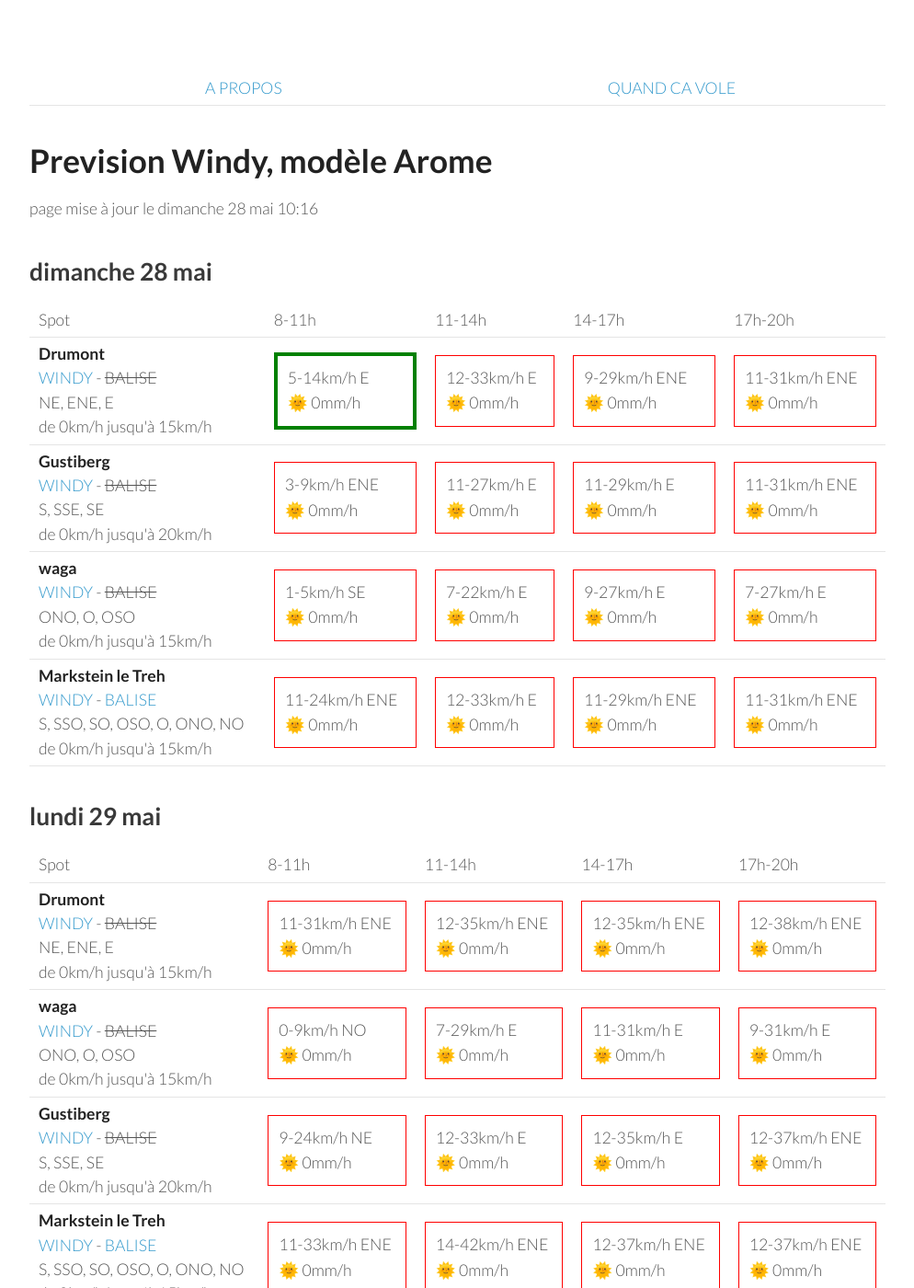
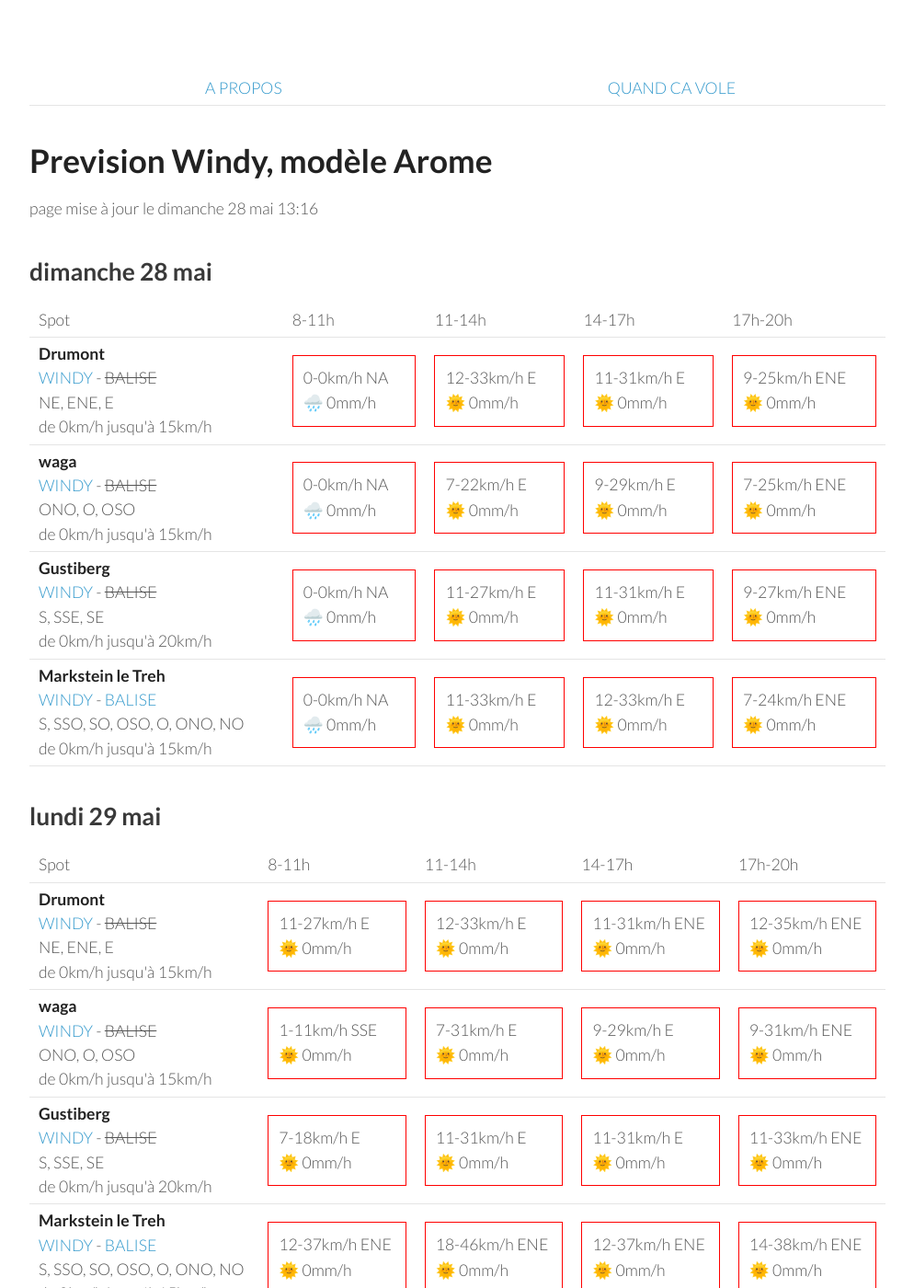
Before and after one commit to parapente-dans-le-nord/parapente-dans-le-nord.github.io, a Jekyll site: the page built from vosges.markdown, in a window 1280 px wide and 1400 px high. Shown: the whole window at 92% size, without its empty margins (26-1020 px from the left). Built offline with Jekyll 4.4.1, drawn with Linux system fonts in a browser that asks for light colours.

Commit message:
update index.markdown

```diff
--- a/vosges.markdown
+++ b/vosges.markdown
@@ -7,7 +7,7 @@ title:  "Tous les spots"
 {: .links}
 
 # Prevision Windy, modèle Arome
-page mise à jour le dimanche 28 mai 10:16
+page mise à jour le dimanche 28 mai 13:16
 
 ## dimanche 28 mai
 
@@ -24,41 +24,37 @@ page mise à jour le dimanche 28 mai 10:16
 <tr>
         <td><strong>Drumont</strong><br><a href="https://windy.com/47.898/6.919?47.687,6.919,9,m:eYYagmG">WINDY</a> - <span class="no-balise"> BALISE </span><br> <span class="vent-favorable">NE, ENE, E</span><br><span class="force-vent">de 0km/h jusqu'à 15km/h</span> </td>
 
-            <td><div class="flyable"><p>5-14km/h E</p><p>🌞 0mm/h</p></div></td>
+            <td><div class="not-flyable"><p>0-0km/h NA</p><p>🌧️ 0mm/h</p></div></td>
             <td><div class="not-flyable"><p>12-33km/h E</p><p>🌞 0mm/h</p></div></td>
-            <td><div class="not-flyable"><p>9-29km/h ENE</p><p>🌞 0mm/h</p></div></td>
-            <td><div class="not-flyable"><p>11-31km/h ENE</p><p>🌞 0mm/h</p></div></td>
+            <td><div class="not-flyable"><p>11-31km/h E</p><p>🌞 0mm/h</p></div></td>
+            <td><div class="not-flyable"><p>9-25km/h ENE</p><p>🌞 0mm/h</p></div></td>
 
+    </tr>
+<tr>
+        <td><strong>waga</strong><br><a href="https://windy.com/47.903/6.996?47.900,6.983,15">WINDY</a> - <span class="no-balise"> BALISE </span><br> <span class="vent-favorable">ONO, O, OSO</span><br><span class="force-vent">de 0km/h jusqu'à 15km/h</span> </td>
+
+            <td><div class="not-flyable"><p>0-0km/h NA</p><p>🌧️ 0mm/h</p></div></td>
+            <td><div class="not-flyable"><p>7-22km/h E</p><p>🌞 0mm/h</p></div></td>
+            <td><div class="not-flyable"><p>9-29km/h E</p><p>🌞 0mm/h</p></div></td>
+            <td><div class="not-flyable"><p>7-25km/h ENE</p><p>🌞 0mm/h</p></div></td>
 
     </tr>
 <tr>
         <td><strong>Gustiberg</strong><br><a href="https://windy.com/47.894/6.934?47.891,6.934,15,m:eYYagmI">WINDY</a> - <span class="no-balise"> BALISE </span><br> <span class="vent-favorable">S, SSE, SE</span><br><span class="force-vent">de 0km/h jusqu'à 20km/h</span> </td>
 
-            <td><div class="not-flyable"><p>3-9km/h ENE</p><p>🌞 0mm/h</p></div></td>
+            <td><div class="not-flyable"><p>0-0km/h NA</p><p>🌧️ 0mm/h</p></div></td>
             <td><div class="not-flyable"><p>11-27km/h E</p><p>🌞 0mm/h</p></div></td>
-            <td><div class="not-flyable"><p>11-29km/h E</p><p>🌞 0mm/h</p></div></td>
-            <td><div class="not-flyable"><p>11-31km/h ENE</p><p>🌞 0mm/h</p></div></td>
-
-
-    </tr>
-<tr>
-        <td><strong>waga</strong><br><a href="https://windy.com/47.903/6.996?47.900,6.983,15">WINDY</a> - <span class="no-balise"> BALISE </span><br> <span class="vent-favorable">ONO, O, OSO</span><br><span class="force-vent">de 0km/h jusqu'à 15km/h</span> </td>
-
-            <td><div class="not-flyable"><p>1-5km/h SE</p><p>🌞 0mm/h</p></div></td>
-            <td><div class="not-flyable"><p>7-22km/h E</p><p>🌞 0mm/h</p></div></td>
-            <td><div class="not-flyable"><p>9-27km/h E</p><p>🌞 0mm/h</p></div></td>
-            <td><div class="not-flyable"><p>7-27km/h E</p><p>🌞 0mm/h</p></div></td>
-
+            <td><div class="not-flyable"><p>11-31km/h E</p><p>🌞 0mm/h</p></div></td>
+            <td><div class="not-flyable"><p>9-27km/h ENE</p><p>🌞 0mm/h</p></div></td>
 
     </tr>
 <tr>
         <td><strong>Markstein le Treh</strong><br><a href="https://windy.com/47.926/7.012?47.505,7.012,8,m:eY1agmQ">WINDY</a> - <span class=""><a href="http://www.balisemeteo.com/balise.php?idBalise=136">BALISE</a> </span><br> <span class="vent-favorable">S, SSO, SO, OSO, O, ONO, NO</span><br><span class="force-vent">de 0km/h jusqu'à 15km/h</span> </td>
 
-            <td><div class="not-flyable"><p>11-24km/h ENE</p><p>🌞 0mm/h</p></div></td>
+            <td><div class="not-flyable"><p>0-0km/h NA</p><p>🌧️ 0mm/h</p></div></td>
+            <td><div class="not-flyable"><p>11-33km/h E</p><p>🌞 0mm/h</p></div></td>
             <td><div class="not-flyable"><p>12-33km/h E</p><p>🌞 0mm/h</p></div></td>
-            <td><div class="not-flyable"><p>11-29km/h ENE</p><p>🌞 0mm/h</p></div></td>
-            <td><div class="not-flyable"><p>11-31km/h ENE</p><p>🌞 0mm/h</p></div></td>
-
+            <td><div class="not-flyable"><p>7-24km/h ENE</p><p>🌞 0mm/h</p></div></td>
 
     </tr>
 
@@ -80,40 +76,40 @@ page mise à jour le dimanche 28 mai 10:16
 <tr>
         <td><strong>Drumont</strong><br><a href="https://windy.com/47.898/6.919?47.687,6.919,9,m:eYYagmG">WINDY</a> - <span class="no-balise"> BALISE </span><br> <span class="vent-favorable">NE, ENE, E</span><br><span class="force-vent">de 0km/h jusqu'à 15km/h</span> </td>
 
+            <td><div class="not-flyable"><p>11-27km/h E</p><p>🌞 0mm/h</p></div></td>
+            <td><div class="not-flyable"><p>12-33km/h E</p><p>🌞 0mm/h</p></div></td>
             <td><div class="not-flyable"><p>11-31km/h ENE</p><p>🌞 0mm/h</p></div></td>
             <td><div class="not-flyable"><p>12-35km/h ENE</p><p>🌞 0mm/h</p></div></td>
-            <td><div class="not-flyable"><p>12-35km/h ENE</p><p>🌞 0mm/h</p></div></td>
-            <td><div class="not-flyable"><p>12-38km/h ENE</p><p>🌞 0mm/h</p></div></td>
 
 
     </tr>
 <tr>
         <td><strong>waga</strong><br><a href="https://windy.com/47.903/6.996?47.900,6.983,15">WINDY</a> - <span class="no-balise"> BALISE </span><br> <span class="vent-favorable">ONO, O, OSO</span><br><span class="force-vent">de 0km/h jusqu'à 15km/h</span> </td>
 
-            <td><div class="not-flyable"><p>0-9km/h NO</p><p>🌞 0mm/h</p></div></td>
-            <td><div class="not-flyable"><p>7-29km/h E</p><p>🌞 0mm/h</p></div></td>
-            <td><div class="not-flyable"><p>11-31km/h E</p><p>🌞 0mm/h</p></div></td>
-            <td><div class="not-flyable"><p>9-31km/h E</p><p>🌞 0mm/h</p></div></td>
+            <td><div class="not-flyable"><p>1-11km/h SSE</p><p>🌞 0mm/h</p></div></td>
+            <td><div class="not-flyable"><p>7-31km/h E</p><p>🌞 0mm/h</p></div></td>
+            <td><div class="not-flyable"><p>9-29km/h E</p><p>🌞 0mm/h</p></div></td>
+            <td><div class="not-flyable"><p>9-31km/h ENE</p><p>🌞 0mm/h</p></div></td>
 
 
     </tr>
 <tr>
         <td><strong>Gustiberg</strong><br><a href="https://windy.com/47.894/6.934?47.891,6.934,15,m:eYYagmI">WINDY</a> - <span class="no-balise"> BALISE </span><br> <span class="vent-favorable">S, SSE, SE</span><br><span class="force-vent">de 0km/h jusqu'à 20km/h</span> </td>
 
-            <td><div class="not-flyable"><p>9-24km/h NE</p><p>🌞 0mm/h</p></div></td>
-            <td><div class="not-flyable"><p>12-33km/h E</p><p>🌞 0mm/h</p></div></td>
-            <td><div class="not-flyable"><p>12-35km/h E</p><p>🌞 0mm/h</p></div></td>
-            <td><div class="not-flyable"><p>12-37km/h ENE</p><p>🌞 0mm/h</p></div></td>
+            <td><div class="not-flyable"><p>7-18km/h E</p><p>🌞 0mm/h</p></div></td>
+            <td><div class="not-flyable"><p>11-31km/h E</p><p>🌞 0mm/h</p></div></td>
+            <td><div class="not-flyable"><p>11-31km/h E</p><p>🌞 0mm/h</p></div></td>
+            <td><div class="not-flyable"><p>11-33km/h ENE</p><p>🌞 0mm/h</p></div></td>
 
 
     </tr>
 <tr>
         <td><strong>Markstein le Treh</strong><br><a href="https://windy.com/47.926/7.012?47.505,7.012,8,m:eY1agmQ">WINDY</a> - <span class=""><a href="http://www.balisemeteo.com/balise.php?idBalise=136">BALISE</a> </span><br> <span class="vent-favorable">S, SSO, SO, OSO, O, ONO, NO</span><br><span class="force-vent">de 0km/h jusqu'à 15km/h</span> </td>
 
-            <td><div class="not-flyable"><p>11-33km/h ENE</p><p>🌞 0mm/h</p></div></td>
-            <td><div class="not-flyable"><p>14-42km/h ENE</p><p>🌞 0mm/h</p></div></td>
             <td><div class="not-flyable"><p>12-37km/h ENE</p><p>🌞 0mm/h</p></div></td>
+            <td><div class="not-flyable"><p>18-46km/h ENE</p><p>🌞 0mm/h</p></div></td>
             <td><div class="not-flyable"><p>12-37km/h ENE</p><p>🌞 0mm/h</p></div></td>
+            <td><div class="not-flyable"><p>14-38km/h ENE</p><p>🌞 0mm/h</p></div></td>
 
 
     </tr>
```
